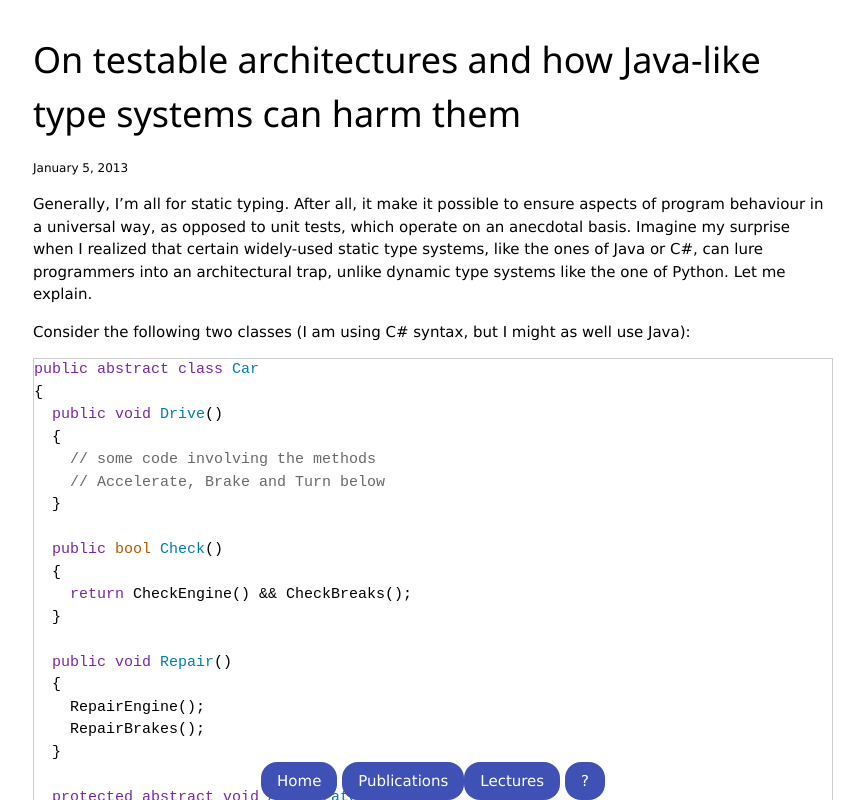
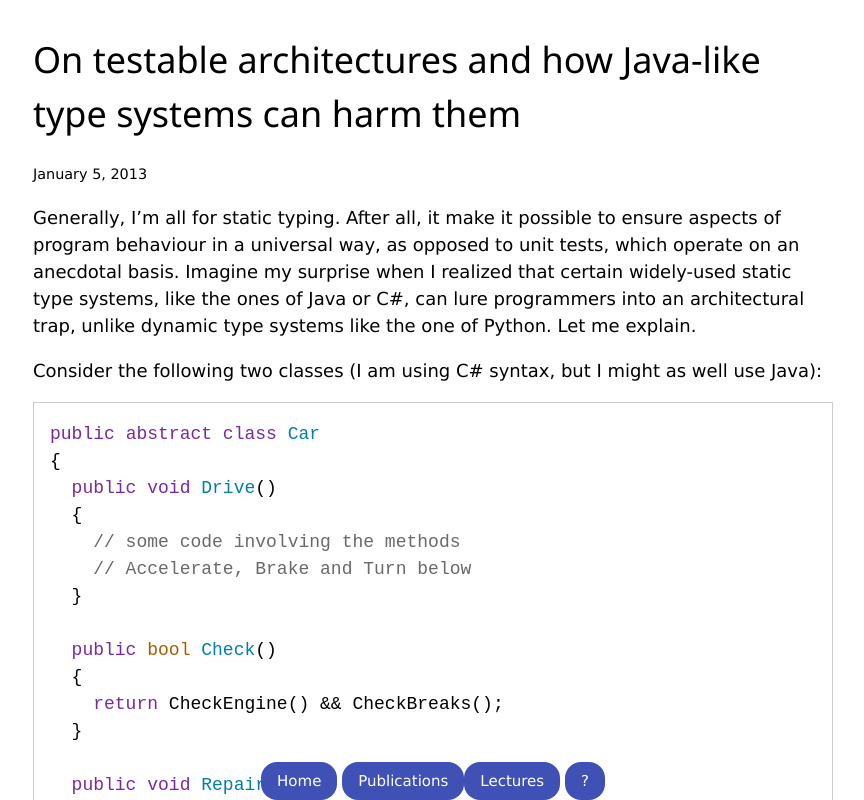
Before and after one commit to cfuehrmann/carsten-fuehrmanns-blog, a Next.js app: page /static-typing-testable-architectures in a window 1280 px wide. Shown: the top 800 px of the page, without its empty margins (207-1071 px from the left). Built offline with nearby package versions, Linux system fonts and the light colour scheme.

Commit message:
Fixed margin and font size of main layout, and margin of code display

```diff
--- a/components/code.tsx
+++ b/components/code.tsx
@@ -16,7 +16,7 @@ function Code(props: { language: string; children: string }) {
   const { language, children } = props;
 
   return (
-    <pre
+    <div
       className="w3-border"
       style={{
         backgroundColor: "white",
@@ -24,6 +24,7 @@ function Code(props: { language: string; children: string }) {
         overflowY: "hidden",
       }}
     >
+      <pre className="w3-margin-left">
         <code
           style={{ backgroundColor: "white" }}
           dangerouslySetInnerHTML={{
@@ -31,5 +32,6 @@ function Code(props: { language: string; children: string }) {
           }}
         />
       </pre>
+    </div>
   );
 }
--- a/components/layout.tsx
+++ b/components/layout.tsx
@@ -34,7 +34,15 @@ export default function Layout({
       </Head>
       <br />
       <main className="markdown-body w3-container">
-        <div style={{ maxWidth: "800px", margin: "auto" }}>{children}</div>
+        <div
+          style={{
+            maxWidth: "800px",
+            margin: "auto",
+            fontSize: 18,
+          }}
+        >
+          {children}
+        </div>
       </main>
       <footer className="w3-bottom">
         <nav className="w3-center">
--- a/pages/index.tsx
+++ b/pages/index.tsx
@@ -73,6 +73,7 @@ function Abstract(props: {
           </p>
         </div>
       </div>
+      <br />
     </a>
   );
 }
```
Lines whose indentation alone changed are shown as unchanged.
